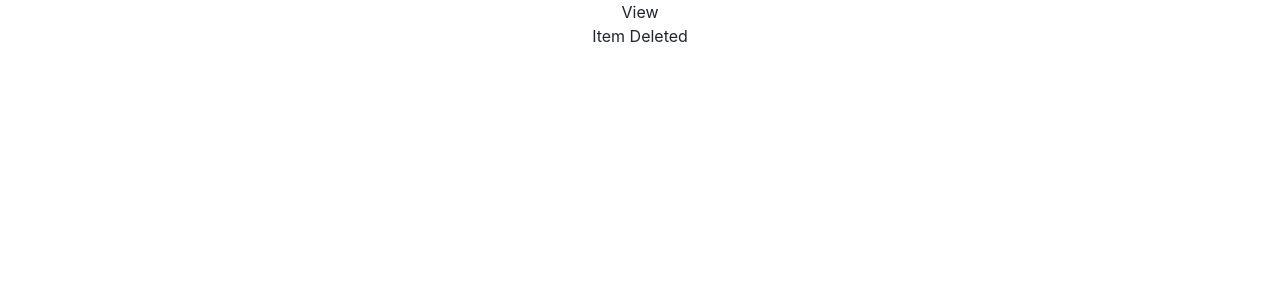
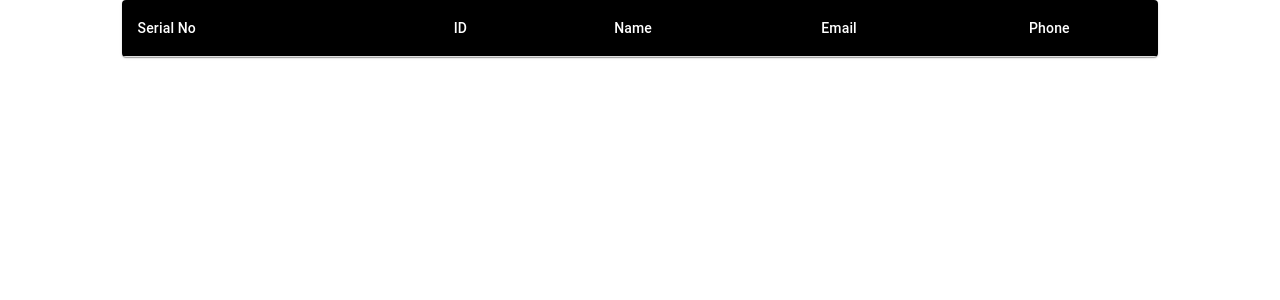
Before and after one commit to suryathink/user-management-system, a React (Create React App) app in the folder client/my-app/: page /view in a window 1280 px wide. Shown: the top 300 px of the page. Built offline with nearby package versions, Linux system fonts and the light colour scheme.

Commit message:
View Page created

```diff
--- a/client/my-app/src/Components/View.jsx
+++ b/client/my-app/src/Components/View.jsx
@@ -1,12 +1,85 @@
-import React from 'react'
+import { styled } from '@mui/material/styles';
+import Table from '@mui/material/Table';
+import TableBody from '@mui/material/TableBody';
+import TableCell, { tableCellClasses } from '@mui/material/TableCell';
+import TableContainer from '@mui/material/TableContainer';
+import TableHead from '@mui/material/TableHead';
+import TableRow from '@mui/material/TableRow';
+import Paper from '@mui/material/Paper';
+import {useDispatch,useSelector } from "react-redux";
 
-const View = () => {
+
+const StyledTableCell = styled(TableCell)(({ theme }) => ({
+  [`&.${tableCellClasses.head}`]: {
+    backgroundColor: theme.palette.common.black,
+    color: theme.palette.common.white,
+  },
+  [`&.${tableCellClasses.body}`]: {
+    fontSize: 14,
+  },
+}));
+
+const StyledTableRow = styled(TableRow)(({ theme }) => ({
+  '&:nth-of-type(odd)': {
+    backgroundColor: theme.palette.action.hover,
+  },
+  // hide last border
+  '&:last-child td, &:last-child th': {
+    border: 0,
+  },
+}));
+
+const myStyle ={
+  textAlign:"center",
+  margin:"auto",
+  width:"90%",
+ }
+
+
+export default function View() {
+
+
+  const data = useSelector(state => state.users)
+  // const data = useSelector(state => state.users);
+
+  // console.log("View Data",data);
+
+  const view_ID = JSON.parse(localStorage.getItem("viewId"))
+
+  let filteredData = data.filter((data)=>{
+    return  view_ID == data._id
+  })
+  // console.log("Filtered Data",filteredData);
+
+
+
+
   return (
-    <div>View
-    <br/>
-    Item Deleted
+    <div style={myStyle}>
+    <TableContainer component={Paper}>
+      <Table sx={{ minWidth: 700 }} aria-label="customized table">
+        <TableHead>
+          <TableRow>
+            <StyledTableCell>Serial No</StyledTableCell>
+            <StyledTableCell align="center">ID</StyledTableCell>
+            <StyledTableCell align="center">Name</StyledTableCell>
+            <StyledTableCell align="center">Email</StyledTableCell>
+            <StyledTableCell align="center">Phone</StyledTableCell>
+          </TableRow>
+        </TableHead>
+        <TableBody>
+          {filteredData.map((value,i) => (
+            <StyledTableRow key={1}>
+              <StyledTableCell component="th" scope="row">{1}</StyledTableCell>
+              <StyledTableCell align="center">{value._id}</StyledTableCell>
+              <StyledTableCell align="center">{value.name}</StyledTableCell>
+              <StyledTableCell align="center">{value.email}</StyledTableCell>
+              <StyledTableCell align="center">{value.phone}</StyledTableCell>
+            </StyledTableRow>
+          ))}
+        </TableBody>
+      </Table>
+    </TableContainer>
     </div>
-  )
+  );
 }
-
-export default View
```
